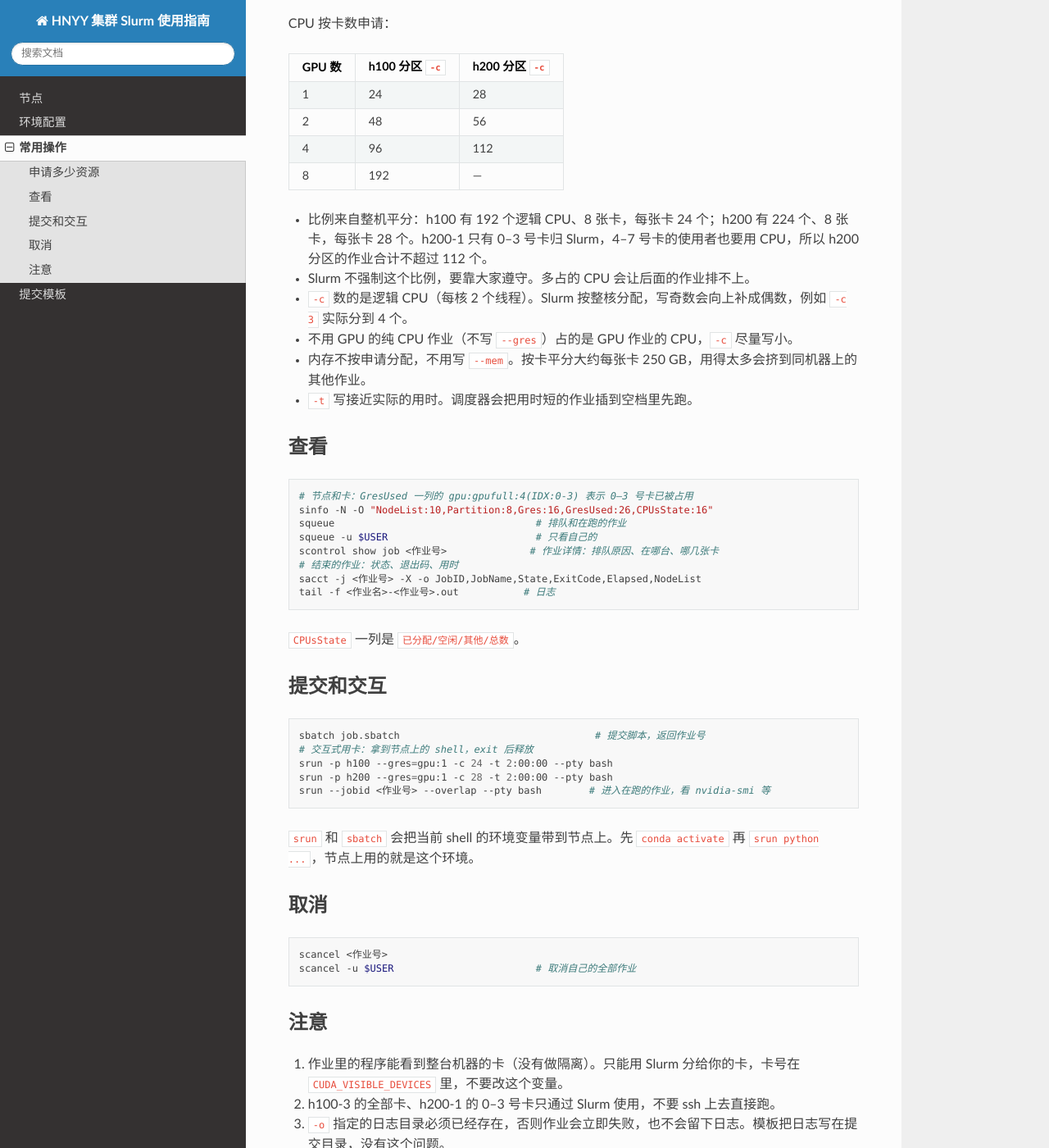
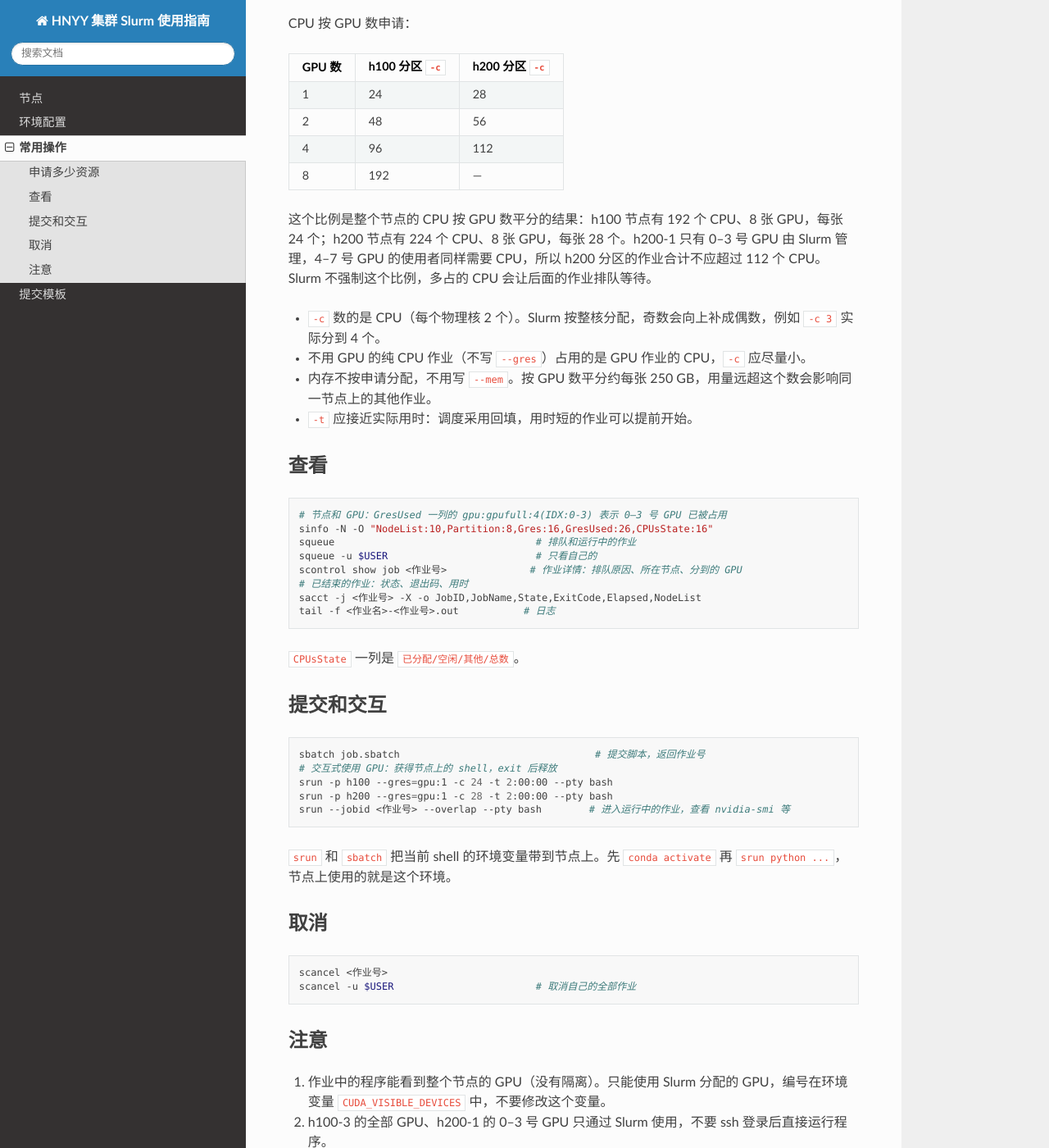
Before and after one commit to xianull/hnyy-slurm-guide, a Sphinx documentation site: the page built from source/commands.md, in a window 1280 px wide and 1400 px high, scrolled down 258 px. Shown: the whole window at 82% size. Built offline with Sphinx 7.4.7 and the Read the Docs theme 3.1.0, drawn with Linux system fonts in a browser that asks for light colours; some of the changed text lies outside the part shown.

Commit message:
docs: wording pass per cn-de-ai: one name per concept (node, GPU, CPU vs processor), formal verbs, reasons as paragraphs

````diff
--- a/source/commands.md
+++ b/source/commands.md
@@ -5,7 +5,7 @@
 (resources)=
 ## 申请多少资源
 
-CPU 按卡数申请：
+CPU 按 GPU 数申请：
 
 | GPU 数 | h100 分区 `-c` | h200 分区 `-c` |
 |---|---|---|
@@ -14,22 +14,22 @@ CPU 按卡数申请：
 | 4 | 96 | 112 |
 | 8 | 192 | — |
 
-- 比例来自整机平分：h100 有 192 个逻辑 CPU、8 张卡，每张卡 24 个；h200 有 224 个、8 张卡，每张卡 28 个。h200-1 只有 0–3 号卡归 Slurm，4–7 号卡的使用者也要用 CPU，所以 h200 分区的作业合计不超过 112 个。
-- Slurm 不强制这个比例，要靠大家遵守。多占的 CPU 会让后面的作业排不上。
-- `-c` 数的是逻辑 CPU（每核 2 个线程）。Slurm 按整核分配，写奇数会向上补成偶数，例如 `-c 3` 实际分到 4 个。
-- 不用 GPU 的纯 CPU 作业（不写 `--gres`）占的是 GPU 作业的 CPU，`-c` 尽量写小。
-- 内存不按申请分配，不用写 `--mem`。按卡平分大约每张卡 250 GB，用得太多会挤到同机器上的其他作业。
-- `-t` 写接近实际的用时。调度器会把用时短的作业插到空档里先跑。
+这个比例是整个节点的 CPU 按 GPU 数平分的结果：h100 节点有 192 个 CPU、8 张 GPU，每张 24 个；h200 节点有 224 个 CPU、8 张 GPU，每张 28 个。h200-1 只有 0–3 号 GPU 由 Slurm 管理，4–7 号 GPU 的使用者同样需要 CPU，所以 h200 分区的作业合计不应超过 112 个 CPU。Slurm 不强制这个比例，多占的 CPU 会让后面的作业排队等待。
+
+- `-c` 数的是 CPU（每个物理核 2 个）。Slurm 按整核分配，奇数会向上补成偶数，例如 `-c 3` 实际分到 4 个。
+- 不用 GPU 的纯 CPU 作业（不写 `--gres`）占用的是 GPU 作业的 CPU，`-c` 应尽量小。
+- 内存不按申请分配，不用写 `--mem`。按 GPU 数平分约每张 250 GB，用量远超这个数会影响同一节点上的其他作业。
+- `-t` 应接近实际用时：调度采用回填，用时短的作业可以提前开始。
 
 ## 查看
 
 ```bash
-# 节点和卡：GresUsed 一列的 gpu:gpufull:4(IDX:0-3) 表示 0–3 号卡已被占用
+# 节点和 GPU：GresUsed 一列的 gpu:gpufull:4(IDX:0-3) 表示 0–3 号 GPU 已被占用
 sinfo -N -O "NodeList:10,Partition:8,Gres:16,GresUsed:26,CPUsState:16"
-squeue                                  # 排队和在跑的作业
+squeue                                  # 排队和运行中的作业
 squeue -u $USER                         # 只看自己的
-scontrol show job <作业号>              # 作业详情：排队原因、在哪台、哪几张卡
-# 结束的作业：状态、退出码、用时
+scontrol show job <作业号>              # 作业详情：排队原因、所在节点、分到的 GPU
+# 已结束的作业：状态、退出码、用时
 sacct -j <作业号> -X -o JobID,JobName,State,ExitCode,Elapsed,NodeList
 tail -f <作业名>-<作业号>.out           # 日志
 ```
@@ -40,13 +40,13 @@ tail -f <作业名>-<作业号>.out           # 日志
 
 ```bash
 sbatch job.sbatch                                 # 提交脚本，返回作业号
-# 交互式用卡：拿到节点上的 shell，exit 后释放
+# 交互式使用 GPU：获得节点上的 shell，exit 后释放
 srun -p h100 --gres=gpu:1 -c 24 -t 2:00:00 --pty bash
 srun -p h200 --gres=gpu:1 -c 28 -t 2:00:00 --pty bash
-srun --jobid <作业号> --overlap --pty bash        # 进入在跑的作业，看 nvidia-smi 等
+srun --jobid <作业号> --overlap --pty bash        # 进入运行中的作业，查看 nvidia-smi 等
 ```
 
-`srun` 和 `sbatch` 会把当前 shell 的环境变量带到节点上。先 `conda activate` 再 `srun python ...`，节点上用的就是这个环境。
+`srun` 和 `sbatch` 把当前 shell 的环境变量带到节点上。先 `conda activate` 再 `srun python ...`，节点上使用的就是这个环境。
 
 ## 取消
 
@@ -57,8 +57,8 @@ scancel -u $USER                        # 取消自己的全部作业
 
 ## 注意
 
-1. 作业里的程序能看到整台机器的卡（没有做隔离）。只能用 Slurm 分给你的卡，卡号在 `CUDA_VISIBLE_DEVICES` 里，不要改这个变量。
-2. h100-3 的全部卡、h200-1 的 0–3 号卡只通过 Slurm 使用，不要 ssh 上去直接跑。
-3. `-o` 指定的日志目录必须已经存在，否则作业会立即失败，也不会留下日志。模板把日志写在提交目录，没有这个问题。
-4. 默认分区是 `h100`，用 H200 要写 `-p h200`。
-5. `docker run` 起的容器不归 Slurm 管：`scancel` 停不掉它，作业到时间了它也不会结束，要自己 `docker stop`。
+1. 作业中的程序能看到整个节点的 GPU（没有隔离）。只能使用 Slurm 分配的 GPU，编号在环境变量 `CUDA_VISIBLE_DEVICES` 中，不要修改这个变量。
+2. h100-3 的全部 GPU、h200-1 的 0–3 号 GPU 只通过 Slurm 使用，不要 ssh 登录后直接运行程序。
+3. `-o` 指定的日志目录须已存在，否则作业立即失败，也不留下日志。模板把日志写在提交目录，没有这个问题。
+4. 默认分区是 `h100`，使用 H200 须写 `-p h200`。
+5. `docker run` 启动的容器不由 Slurm 管理：`scancel` 无法停止它，作业达到时间上限时它也不会结束，须自己 `docker stop`。
--- a/source/nodes.md
+++ b/source/nodes.md
@@ -2,19 +2,27 @@
 
 ## 一览
 
-| 节点 | GPU | CPU（物理核 / 逻辑 CPU） | 内存 | Slurm |
+| 节点 | GPU | 物理核 / CPU | 内存 | Slurm |
 |---|---|---|---|---|
 | h100-1 | 8 × H100 80GB | 96 / 192 | 2 TB | 未接入 |
 | h100-2 | 8 × H100 80GB | 96 / 192 | 2 TB | 未接入 |
-| h100-3 | 8 × H100 80GB | 96 / 192 | 2 TB | `h100` 分区，0–7 号卡 |
-| h200-1 | 8 × H200 141GB | 112 / 224 | 2 TB | `h200` 分区，0–3 号卡 |
+| h100-3 | 8 × H100 80GB | 96 / 192 | 2 TB | `h100` 分区，0–7 号 GPU |
+| h200-1 | 8 × H200 141GB | 112 / 224 | 2 TB | `h200` 分区，0–3 号 GPU |
 | h200-2 | 8 × H200 141GB | 112 / 224 | 2 TB | 未接入 |
 
-## CPU
+本指南的「CPU」与 Slurm 一致，指逻辑 CPU，即一个硬件线程；物理芯片称「处理器」。
 
-- h100：2 × Intel Xeon Platinum 8558，每颗 48 核，每核 2 线程，共 192 个逻辑 CPU。
-- h200：2 × Intel Xeon Platinum 8570，每颗 56 核，每核 2 线程，共 224 个逻辑 CPU。
-- Slurm 的 `-c` 数的是逻辑 CPU。整机按卡平分：h100 每张卡 24 个，h200 每张卡 28 个，见{ref}`申请多少资源 <resources>`。
+## 处理器
+
+| | h100 节点 | h200 节点 |
+|---|---|---|
+| 型号 | 2 × Intel Xeon Platinum 8558 | 2 × Intel Xeon Platinum 8570 |
+| 每颗物理核 | 48 | 56 |
+| 每核线程 | 2 | 2 |
+| CPU 总数 | 192 | 224 |
+| 每张 GPU 分到的 CPU | 24 | 28 |
+
+最后一行是整个节点的 CPU 按 GPU 数平分的结果，申请时照此填写 `-c`，见{ref}`申请多少资源 <resources>`。
 
 ## GPU
 
@@ -25,13 +33,13 @@
 | 功耗上限 | 700 W | 700 W |
 | 计算能力 | 9.0（Hopper） | 9.0（Hopper） |
 
-- 同一台机器的 8 张卡经 NVSwitch 全互联：`nvidia-smi topo -m` 里任意两张卡之间都是 NV18（18 条 NVLink 4.0，每张卡 900 GB/s 双向）。任意两张卡之间带宽相同，多卡作业不用挑相邻的卡。
-- H100 和 H200 的计算能力都是 9.0，为一种卡编译的 CUDA 扩展在另一种卡上也能用。
+- 同一节点的 8 张 GPU 经 NVSwitch 全互联，`nvidia-smi topo -m` 显示任意两张之间都是 NV18（18 条 NVLink 4.0，每张 GPU 双向 900 GB/s）。任意两张 GPU 之间带宽相同，多 GPU 作业不必挑相邻编号。
+- H100 和 H200 的计算能力都是 9.0，为其中一种编译的 CUDA 扩展可直接用于另一种。
 - MIG 关闭，ECC 开启。
 
-### GPU 挨着哪些 CPU
+### GPU 的 CPU 亲和性
 
-每台 2 颗 CPU。h100-2、h100-3、h200-1、h200-2 分成 4 个 NUMA 节点，h100-1 分成 2 个。每张卡挨着的 CPU 编号：
+每个节点有 2 颗处理器。h100-2、h100-3、h200-1、h200-2 分为 4 个 NUMA 节点，h100-1 分为 2 个。每张 GPU 所在 NUMA 节点的 CPU 编号如下：
 
 | GPU | h100-2、h100-3 | h200-1、h200-2 | h100-1 |
 |---|---|---|---|
@@ -40,20 +48,19 @@
 | 4–6 | 48–71, 144–167 | 56–83, 168–195 | 48–95, 144–191 |
 | 7 | 72–95, 168–191 | 84–111, 196–223 | 48–95, 144–191 |
 
-Slurm 分 CPU 时不考虑这个对应关系，一般作业不受影响。数据加载特别重时，可以在节点上用 `nvidia-smi topo -m` 查看。
+Slurm 分配 CPU 时不考虑这一对应关系。数据加载负载高的作业，可在节点上用 `nvidia-smi topo -m` 查看。
 
 ## 本地盘
 
 | 位置 | 大小 | 说明 |
 |---|---|---|
-| `/`、`/tmp` | 800 GB | 系统盘，所有人共用，不要放大文件 |
-| `/fast` | h100 7 TB，h200 14 TB | 本机 NVMe，只有这台机器能看到。适合放反复读取的数据副本。目录归 root，个人目录找管理员建 |
-| `/dev/shm` | 约 1 TB | 内存盘，占用的是内存，重启清空 |
+| `/`、`/tmp` | 800 GB | 系统盘，所有用户共用，不应存放大文件 |
+| `/fast` | h100 节点 7 TB，h200 节点 14 TB | 本地 NVMe，只在本节点可见，适合存放需要反复读取的数据副本。目录属主为 root，个人目录须由管理员创建 |
+| `/dev/shm` | 约 1 TB | 内存盘，占用内存，重启后清空 |
 
 ## 网络
 
-- 节点之间是 100 Gb 以太网。
-- 每台还有 400 Gb InfiniBand 网卡（NDR），用于多机通信。目前 Slurm 每个分区只有一台机器，作业不能跨机器。
+节点之间是 100 Gb 以太网。每个节点另有 400 Gb InfiniBand 网卡（NDR），用于多节点通信；目前 Slurm 每个分区只有一个节点，作业无法跨节点运行。
 
 ## 软件
 
@@ -61,36 +68,34 @@ Slurm 分 CPU 时不考虑这个对应关系，一般作业不受影响。数据
 
 - Ubuntu 22.04，内核 5.15。
 - NVIDIA 驱动 595.58.03，最高支持 CUDA 13.2。
-- CUDA 工具包 13.2，在 `/usr/local/cuda`（登录节点也装了）。
+- CUDA 工具包 13.2，位于 `/usr/local/cuda`，登录节点也已安装。
 - gcc 11.4。
-- docker：只在 GPU 节点上有，账号要在 `docker` 组里。
+- docker 仅安装在 GPU 节点，账号须在 `docker` 组中。
 
 ## 登录节点
 
 | 节点 | 配置 | 用途 |
 |---|---|---|
-| login-01 | 40 核虚拟机，94 GB 内存 | 能上外网：装环境、下载代码和模型 |
-| login-02 | 40 核虚拟机，125 GB 内存 | 能上外网；Slurm 命令（`sbatch`、`squeue` 等）只在这台上有 |
+| login-01 | 40 核虚拟机，94 GB 内存 | 可访问外网，用于安装环境、下载代码和模型 |
+| login-02 | 40 核虚拟机，125 GB 内存 | 可访问外网；Slurm 命令（`sbatch`、`squeue` 等）只在这台节点上可用 |
 
-- 登录节点没有 GPU，是大家共用的。不要在上面跑训练，或者长时间占满 CPU 的任务。
-- GPU 节点不能上外网，装包、下载都在登录节点做，见{doc}`env`。
+登录节点没有 GPU，由所有用户共用，不要在上面运行训练或长时间占满 CPU 的任务。GPU 节点无法访问外网，安装和下载都在登录节点完成，见{doc}`env`。
 
 ## 存储
 
-所有节点（两台登录节点和五台 GPU 节点）挂的是同一个 GPFS，同一个路径在每台机器上都是同一份文件。
+两台登录节点和五台 GPU 节点挂载同一个 GPFS，同一路径在每个节点上都是同一份文件。
 
 | 路径 | 所在文件系统 | 用途 |
 |---|---|---|
 | `/gpfs/flash/home/<用户名>` | `/gpfs/flash`，共 307 TB | 家目录：代码、conda 环境 |
 | `/gpfs/hybrid/projects/<项目名>` | `/gpfs/hybrid`，共 552 TB | 项目目录：数据集、模型、实验输出 |
-| `/gpfs/flash/data/models` | `/gpfs/flash` | 公共模型目录，下载前先看这里有没有 |
+| `/gpfs/flash/data/models` | `/gpfs/flash` | 公共模型目录，下载模型前先在这里查找 |
 
 ## Slurm
 
-| 分区 | 节点 | 归 Slurm 管的 GPU | CPU | 默认分区 |
+| 分区 | 节点 | Slurm 管理的 GPU | CPU | 默认分区 |
 |---|---|---|---|---|
 | `h100` | h100-3 | 8 张（0–7 号） | 192 | 是 |
-| `h200` | h200-1 | 4 张（0–3 号），4–7 号不归 Slurm | 224 | 否 |
+| `h200` | h200-1 | 4 张（0–3 号），4–7 号不由 Slurm 管理 | 224 | 否 |
 
-- Slurm 21.08。单个作业最长 7 天。账号在 `gpu_users` 组里才能提交，用 `id` 查看。
-- 调度是先到先得加回填：排在后面的作业只要不推迟前面作业的开始时间，就可以先跑。所以 `-t` 写得越接近实际用时，越容易提前开始。
+Slurm 版本 21.08，单个作业最长 7 天。账号须在 `gpu_users` 组中才能提交作业，用 `id` 查看。调度采用先到先服务加回填（backfill）：排在后面的作业，只要不推迟前面作业的开始时间，就可以提前开始。因此 `-t` 越接近实际用时，作业越容易提前开始。
````
Also changed, not shown: README.md (+3 -3 lines), source/env.md (+20 -25 lines), source/templates.md (+8 -8 lines), 4 other files.
